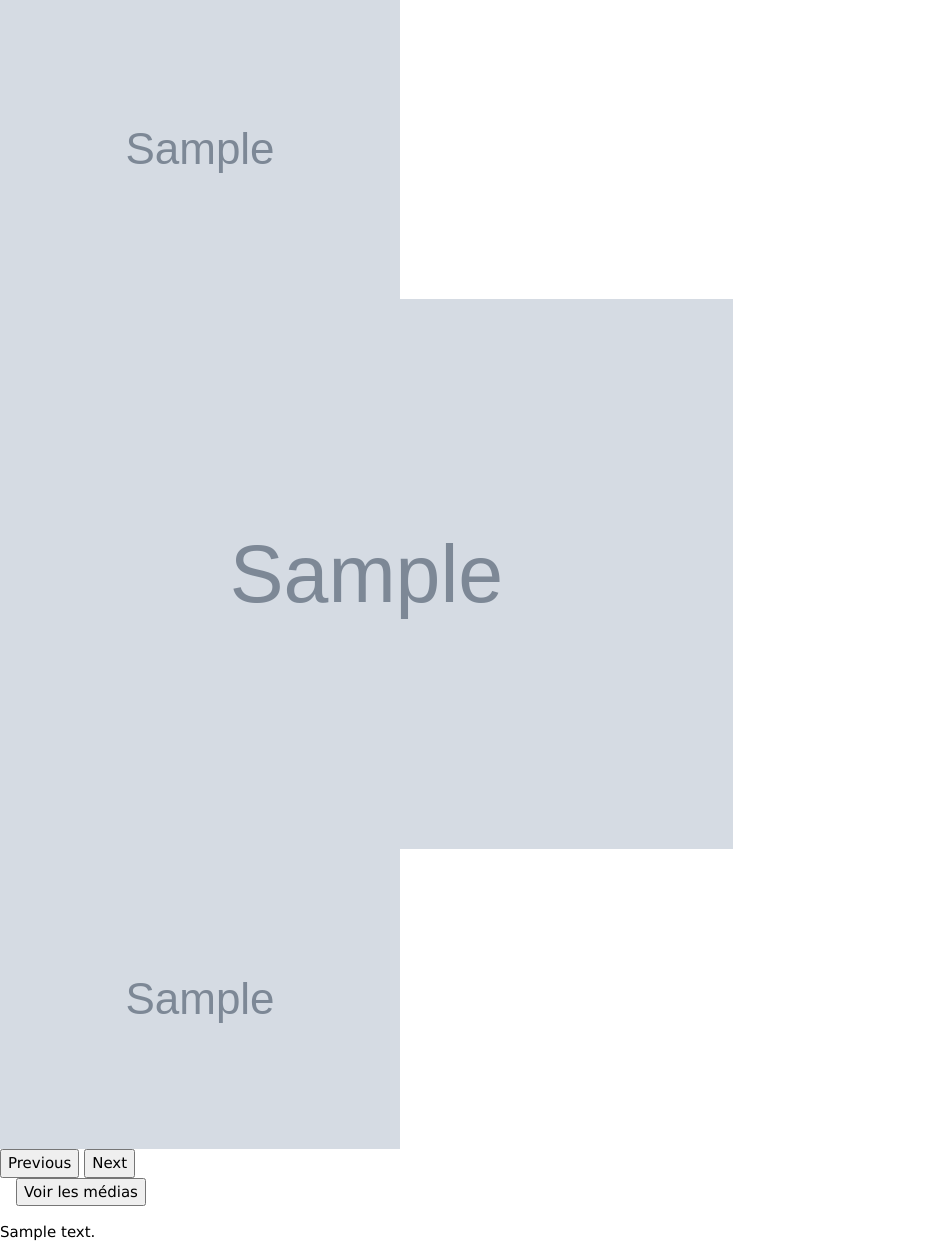
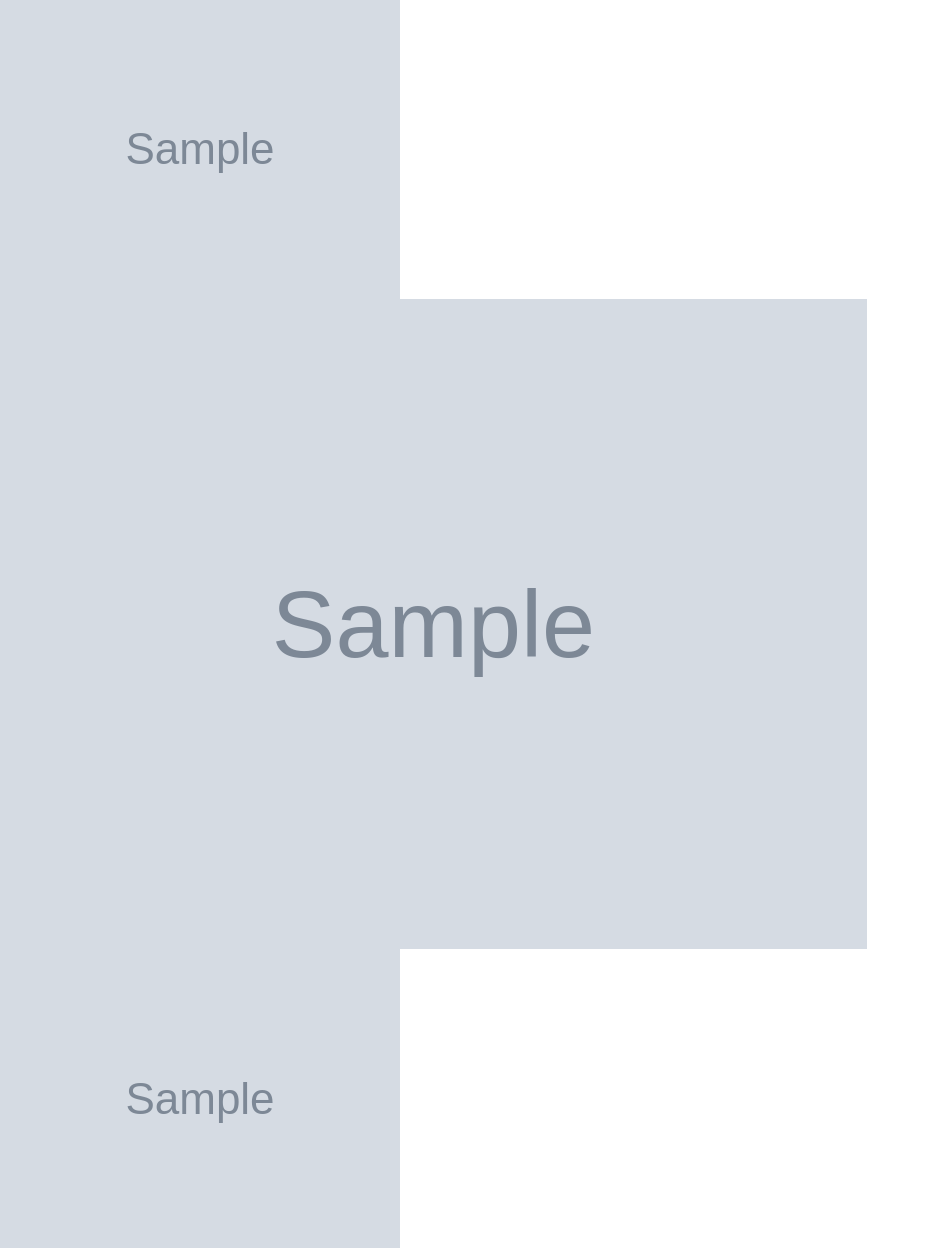
Before and after one commit to belarif/snow-tricks, a Symfony app: template templates/frontoffice/detailsTrick.html.twig in a window 1280 px wide. Shown: the part 172-1420 px from the top of the page, without its empty margins (0-930 px from the left). Run offline with Twig, Linux system fonts and the light colour scheme; the template is opened without the code that fills it: most values are stand-ins (such as "Sample title", 1, 10 or a date in 2020); grey boxes marked "Sample" are stand-in pictures; some libraries are stand-ins or nearby versions.

Commit message:
ST-29: added a default image to display on modal window if no image linked to a figure

```diff
--- a/templates/frontoffice/detailsTrick.html.twig
+++ b/templates/frontoffice/detailsTrick.html.twig
@@ -39,11 +39,15 @@
                         <div class="container-fluid">
                             <div class="row">
                                 <div class="col-12">
+                                    <div class="img-wrapper">
+                                        {% if trick.images is empty %}
+                                            <img src="{{ asset('build/images/image-default.jpg') }}"
+                                                 class="w-100 img-responsive" height="550" alt="">
+                                        {% else %}
                                             {% for image in trick.images %}
                                                 {% if loop.first %}
-                                            <div class="img-wrapper">
                                                     <img src="{{ asset('build/images/'~image.src) }}"
-                                                     class="w-100 img-fluid img-responsive" height="550" alt="">
+                                                         class="w-100 img-responsive" height="650" alt="">
                                                     {% if app.user %}
                                                         <div class="img-overlay">
                                                             <div class="btn-group m-3 me-3" role="group"
@@ -55,12 +59,13 @@
                                                                                 class="bi bi-trash-fill"></i></a>
                                                                 </button>
                                                             </div>
-                                                        <h3 class="">{{ trick.name }}</h3>
+                                                            <h3 class="text-white">{{ trick.name }}</h3>
                                                         </div>
                                                     {% endif %}
-                                            </div>
                                                 {% endif %}
                                             {% endfor %}
+                                        {% endif %}
+                                    </div>
                                 </div>
                             </div>
                             <div class="row">
```
Lines whose indentation alone changed are shown as unchanged.
